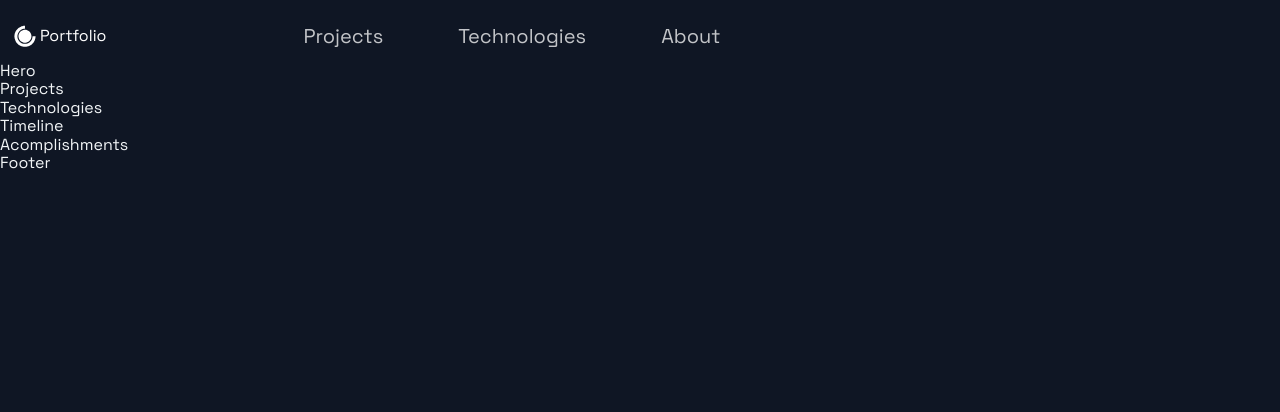
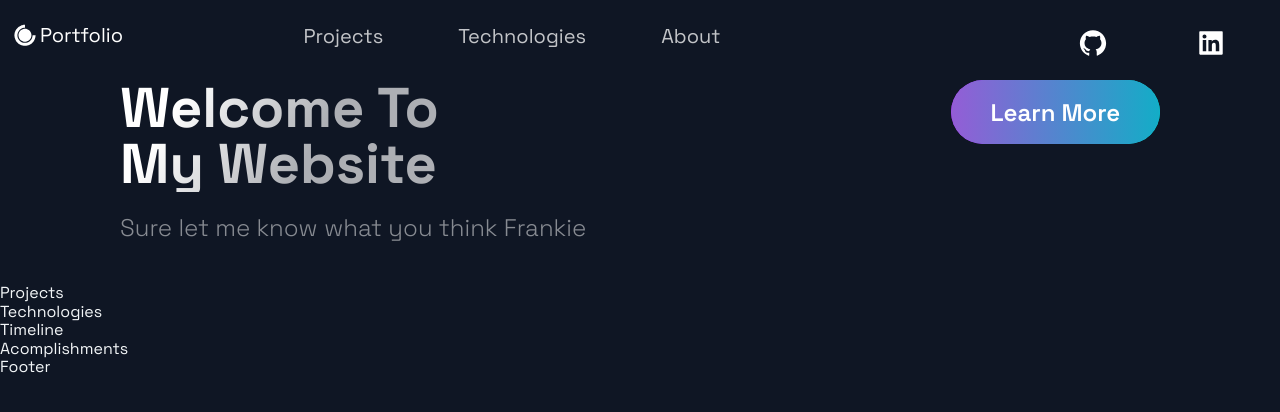
Before and after one commit to bradshaw10/ReactJSPortfolio, a Next.js app: page / in a window 1280 px wide. Shown: the top 412 px of the page. Built offline with nearby package versions, Linux system fonts and the light colour scheme.

Commit message:
add learn more

```diff
--- a/src/components/Header/Header.js
+++ b/src/components/Header/Header.js
@@ -3,14 +3,14 @@ import React from 'react';
 import { AiFillGithub, AiFillInstagram, AiFillLinkedin } from 'react-icons/ai';
 import { DiCssdeck } from 'react-icons/di';
 
-import { Container, Div1, Div2, Div3, NavLink, SocialIcons } from './HeaderStyles';
+import { Container, Div1, Div2, Div3, NavLink, SocialIcons, Span } from './HeaderStyles';
 
 const Header = () => (
   <Container>
     <Div1>
       <Link href="/">
-        <a style={{ display: "flex", alignItems: "center", color: 'white' }}>
-          <DiCssdeck size="3rem" /> <span>Portfolio</span>
+        <a style={{ display: "flex", alignItems: "center", color: 'white', marginBottom: '20px' }}>
+          <DiCssdeck size="3rem" /> <Span>Portfolio</Span>
         </a>
       </Link>
     </Div1>
@@ -32,9 +32,12 @@ const Header = () => (
       </li>
     </Div2>
     <Div3>
-    <SocialIcons href='https://github.com/bradshaw10'>
-
-    </SocialIcons>
+      <SocialIcons href='https://github.com/bradshaw10'>
+        <AiFillGithub size="3rem" />
+      </SocialIcons>
+      <SocialIcons href='https://linkedin.com/in/eoghan-bradshaw'>
+        <AiFillLinkedin size="3rem" />
+      </SocialIcons>
     </Div3>
   </Container>
 );
--- a/src/components/Header/HeaderStyles.js
+++ b/src/components/Header/HeaderStyles.js
@@ -17,6 +17,11 @@ export const Container = styled.div`
     grid-row-gap: 0.5rem;
   }
 `;
+
+export const Span = styled.span`
+  font-size: 2rem;
+`;
+
 export const Div1 = styled.div`
   grid-area: 1 / 1 / 2 / 2;
   display: flex;
--- a/src/components/Hero/Hero.js
+++ b/src/components/Hero/Hero.js
@@ -5,9 +5,18 @@ import Button from '../../styles/GlobalComponents/Button';
 import { LeftSection } from './HeroStyles';
 
 const Hero = (props) => (
-  <div>
-    Hero
-  </div>
+  <Section row nopadding>
+    <LeftSection>
+      <SectionTitle>
+        Welcome To <br />
+        My Website
+      </SectionTitle>
+      <SectionText>
+        Sure let me know what you think Frankie
+      </SectionText>
+    </LeftSection>
+    <Button onClick={() => window.location = "https://google.com"}> Learn More</Button>
+  </Section>
 );
 
 export default Hero;
```
